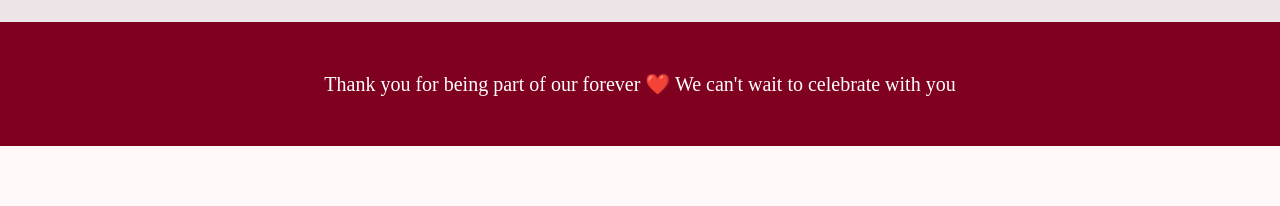
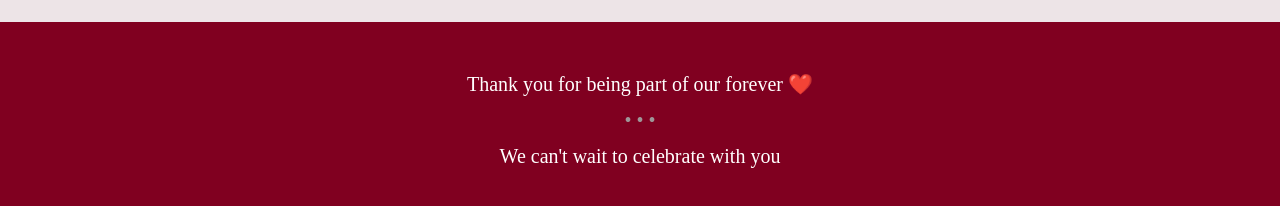
Before and after one commit to Oluwabamise3108/veejay-wedding, a Next.js app: page / in a window 1280 px wide. Shown: the part 3374-3580 px from the top of the page. Before the commit the page ends 3520 px from the top, so only its background shows below. Built offline with nearby package versions, Linux system fonts and the light colour scheme.

Commit message:
text update

```diff
--- a/app/page.tsx
+++ b/app/page.tsx
@@ -173,10 +173,9 @@ export default function Home() {
 
       {/* Footer */}
       <footer className="py-12 px-6 bg-burgundy text-white text-center">
-        <p className="text-xl">
-            Thank you for being part of our forever ❤️
-            We can't wait to celebrate with you
-        </p>
+        <p className="text-xl mb-2">Thank you for being part of our forever ❤️</p>
+        <p className="text-xl text-rose-gold mb-2">• • •</p>
+        <p className="text-xl">We can't wait to celebrate with you</p>
       </footer>
     </div>
   );
```
